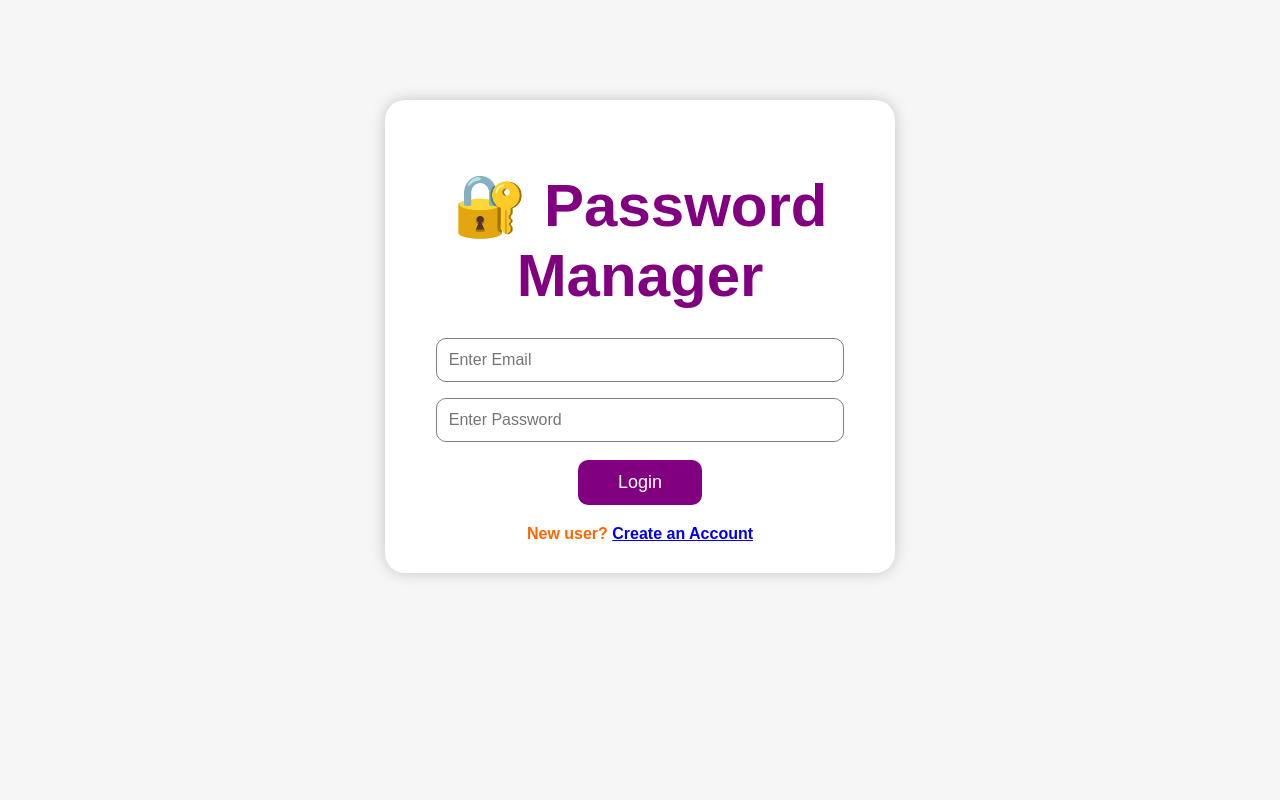
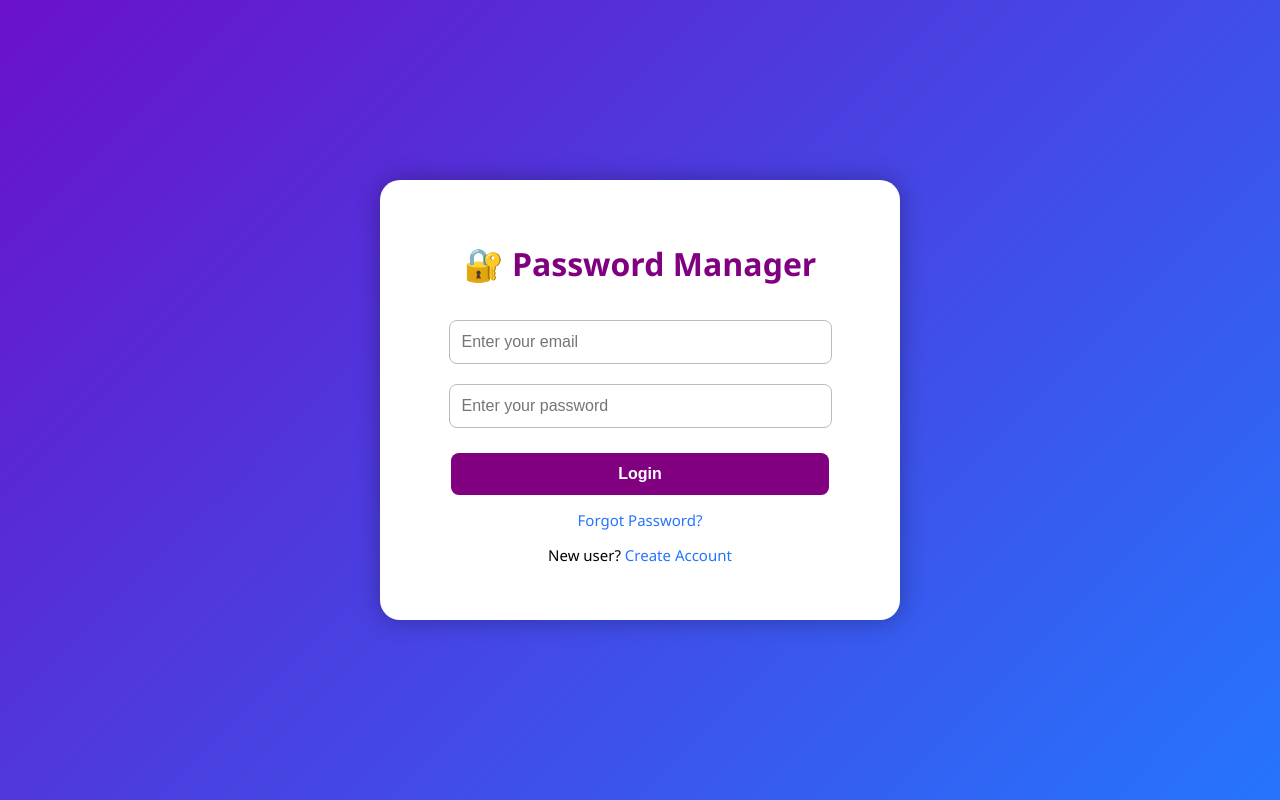
Before and after one commit to ManishKumar4595/python-password-manager, a Flask app: page / in a window 1280 px wide. Run offline with Flask 3, Linux system fonts and the light colour scheme.

Commit message:
Update login.html

```diff
--- a/templates/login.html
+++ b/templates/login.html
@@ -3,72 +3,95 @@
 <head>
     <meta charset="UTF-8">
     <meta name="viewport" content="width=device-width, initial-scale=1.0">
-    <title>Password Manager - Login</title>
+    <title>Login | Password Manager</title>
     <style>
         body {
-            background-color: #f6f6f6;
-            font-family: 'Poppins', sans-serif;
+            margin: 0;
+            padding: 0;
+            background: linear-gradient(135deg, #6a11cb, #2575fc);
+            height: 100vh;
+            display: flex;
+            justify-content: center;
+            align-items: center;
+            font-family: 'Segoe UI', Tahoma, Geneva, Verdana, sans-serif;
         }
-        .login-box {
-            width: 450px;
+        .login-container {
             background: white;
-            margin: 100px auto;
+            width: 420px;
+            padding: 40px 50px;
             border-radius: 20px;
-            box-shadow: 0px 0px 15px rgba(0,0,0,0.2);
+            box-shadow: 0 0 25px rgba(0, 0, 0, 0.3);
             text-align: center;
-            padding: 30px;
         }
         h1 {
-            font-size: 60px;
             color: purple;
-            margin-bottom: 20px;
+            font-size: 32px;
+            margin-bottom: 25px;
+            font-weight: bold;
         }
         input {
             width: 85%;
             padding: 12px;
-            margin: 8px 0;
-            border-radius: 10px;
-            border: 1px solid gray;
+            margin: 10px 0;
+            border-radius: 8px;
+            border: 1px solid #bbb;
             font-size: 16px;
         }
         button {
             background-color: purple;
             color: white;
-            padding: 12px 40px;
             border: none;
-            border-radius: 10px;
-            font-size: 18px;
+            padding: 12px 20px;
+            font-size: 16px;
+            font-weight: bold;
+            border-radius: 8px;
             cursor: pointer;
-            margin-top: 10px;
+            width: 90%;
+            margin-top: 15px;
         }
         button:hover {
-            background-color: #6a0dad;
+            background-color: #a64ac9;
         }
-        .link {
-            margin-top: 20px;
-            color: #ff6600;
+        a {
+            color: #2575fc;
+            text-decoration: none;
+        }
+        a:hover {
+            text-decoration: underline;
+        }
+        .links {
+            margin-top: 15px;
+            font-size: 15px;
+        }
+        .flash {
+            color: red;
+            margin-bottom: 10px;
             font-weight: bold;
         }
-        .msg { color: red; margin-bottom: 10px; }
     </style>
 </head>
 <body>
-    <div class="login-box">
+    <div class="login-container">
         <h1>🔐 Password Manager</h1>
+
+        <!-- Flash message display -->
         {% with messages = get_flashed_messages(with_categories=true) %}
         {% if messages %}
-          {% for category, message in messages %}
-            <div class="msg">{{ message }}</div>
-          {% endfor %}
+            {% for category, message in messages %}
+                <div class="flash">{{ message }}</div>
+            {% endfor %}
         {% endif %}
         {% endwith %}
-        <form method="POST" action="/login">
-            <input type="email" name="email" placeholder="Enter Email" required><br>
-            <input type="password" name="password" placeholder="Enter Password" required><br>
+
+        <form method="POST">
+            <input type="email" name="email" placeholder="Enter your email" required><br>
+            <input type="password" name="password" placeholder="Enter your password" required><br>
             <button type="submit">Login</button>
         </form>
-        <div class="link">
-            New user? <a href="/register">Create an Account</a>
+
+        <div class="links">
+            <p><a href="{{ url_for('forgot') }}">Forgot Password?</a></p>
+            <p>New user? <a href="{{ url_for('register') }}">Create Account</a></p>
         </div>
     </div>
 </body>
```
